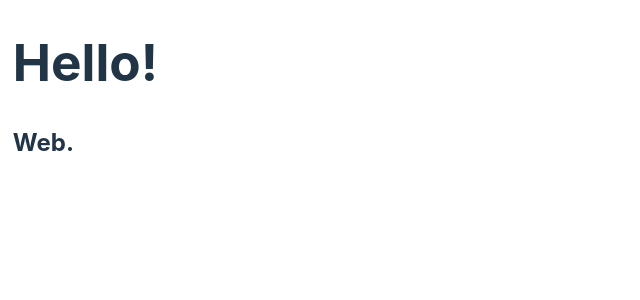
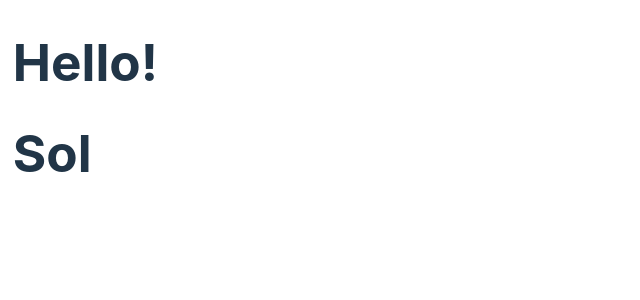
Before and after one commit to zVoidra/html-canvas-react, a React (Vite) app: page / in a window 1280 px wide. Shown: the top 300 px of the page, without its empty margins (0-640 px from the left). Built offline with nearby package versions, Linux system fonts and the light colour scheme.

Commit message:
Added sol.

```diff
--- a/src/App.tsx
+++ b/src/App.tsx
@@ -1,10 +1,11 @@
 import "./App.css";
+import Sol from "./components/Sol/sol";
 
 function App() {
   return (
     <>
       <h1>Hello!</h1>
-      <h2>Web.</h2>
+      <Sol />
     </>
   );
 }
--- /dev/null
+++ b/src/components/Sol/Sol.tsx
@@ -0,0 +1,21 @@
+import { useEffect } from "react";
+
+export default function Sol() {
+  const sun = new Image();
+  const moon = new Image();
+  const earth = new Image();
+
+  useEffect(() => {
+    const canvas = document.getElementById("canvas") as HTMLCanvasElement;
+    if (canvas === null) return;
+
+    const context = canvas.getContext("2d");
+  }, []);
+
+  return (
+    <div>
+      <h1>Sol</h1>
+      <canvas id="canvas" width="300" height="300"></canvas>
+    </div>
+  );
+}
```
